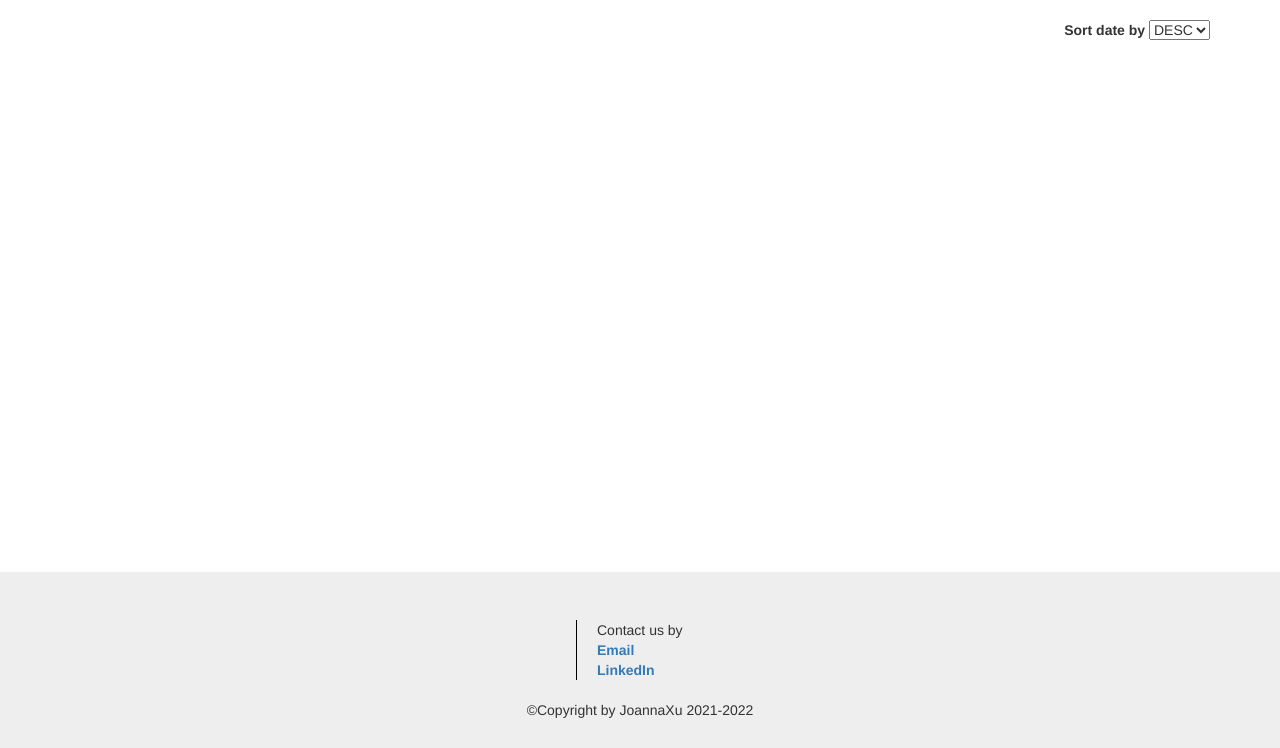
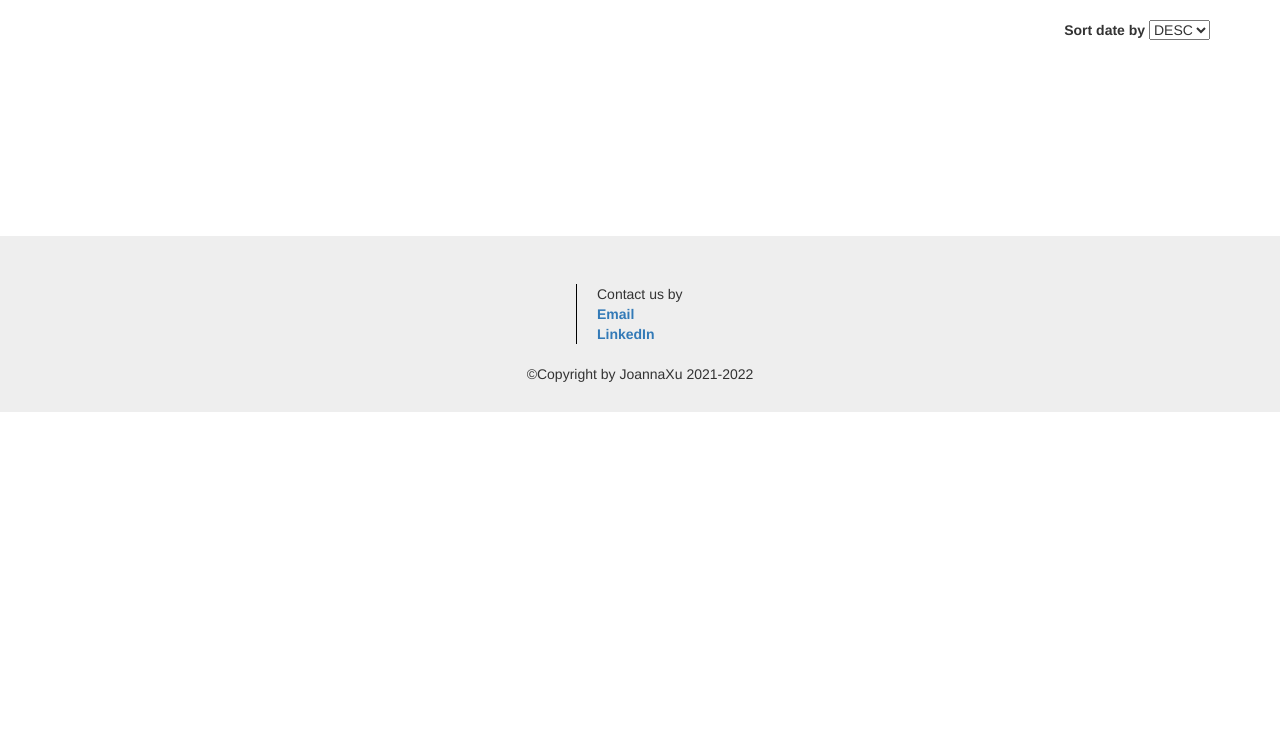
Before and after one commit to BlacknanaX/CMT120-CW2-FlaskWebApplication, a Flask app: page / in a window 1280 px wide. Shown: the part 52-800 px from the top of the page. Run offline with Flask 2, Linux system fonts and the light colour scheme; data that the repository does not hold is empty; some libraries are stand-ins or nearby versions.

Commit message:
setting the position of the footer

```diff
--- a/blog/static/css/style.css
+++ b/blog/static/css/style.css
@@ -13,8 +13,8 @@
     cursor: unset;
 }
 footer {
-    position: absolute;
-    bottom: 0;
+    /*position: absolute;*/
+    /*bottom: 0;*/
     width: 100%;
     margin-bottom: 0 !important;
 }
--- a/blog/templates/base/base.html
+++ b/blog/templates/base/base.html
@@ -26,6 +26,16 @@
     {{ moment.include_moment() }}
     <script type="text/javascript">
         $(document).ready(function () {
+            {# setting the position of the footer #}
+            if (screen.availHeight > $('body').outerHeight()) {
+                const contHeight = $('body').children('.container').outerHeight();
+                const screenHeight = screen.availHeight;
+                const bodyHeight = $('body').outerHeight();
+                const footerHeight = $('footer').outerHeight();
+                let height = contHeight + screenHeight - bodyHeight - footerHeight + 40;
+                $('body').children('.container').css("height", height);
+            }
+
             {% for message in get_flashed_messages(category_filter="logout") %}
                 alert("{{ message }}");
             {% endfor %}
--- a/blog/templates/management/category.html
+++ b/blog/templates/management/category.html
@@ -59,6 +59,7 @@
             </table>
         </div>
     </div>
+    {{ super() }}
 {% endblock content %}
 
 {% block scripts %}
--- a/blog/templates/management/role.html
+++ b/blog/templates/management/role.html
@@ -24,4 +24,5 @@
             </table>
         </div>
     </div>
+    {{ super() }}
 {% endblock content %}
--- a/blog/templates/management/submitPost.html
+++ b/blog/templates/management/submitPost.html
@@ -26,6 +26,7 @@
             {{ wtf.quick_form(form) }}
         </div>
     </div>
+    {{ super() }}
 {% endblock content %}
 
 {% block footer %}
@@ -34,8 +35,8 @@
 
 {% block scripts %}
     {{ super() }}
-{#        <script src="https://cdn.jsdelivr.net/npm/bootstrap-select@1.14.0-beta2/dist/js/bootstrap-select.min.js"></script>#}
-{#        <script src="https://cdn.jsdelivr.net/npm/bootstrap-select@1.14.0-beta2/dist/js/i18n/defaults-*.min.js"></script>#}
+    {#        <script src="https://cdn.jsdelivr.net/npm/bootstrap-select@1.14.0-beta2/dist/js/bootstrap-select.min.js"></script>#}
+    {#        <script src="https://cdn.jsdelivr.net/npm/bootstrap-select@1.14.0-beta2/dist/js/i18n/defaults-*.min.js"></script>#}
     <script src="{{ url_for("static", filename="bootstrap-select/js/bootstrap-select.js") }}"></script>
 
     {{ pagedown.include_pagedown() }}
--- a/blog/templates/post.html
+++ b/blog/templates/post.html
@@ -61,6 +61,7 @@
             </div>
         </div>
     </div>
+    {{ super() }}
 {% endblock content %}
 
 {% block scripts %}
```
